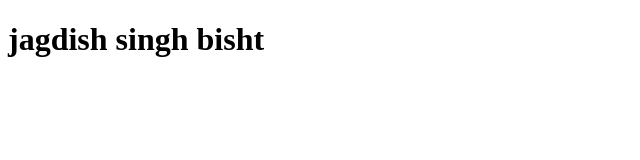
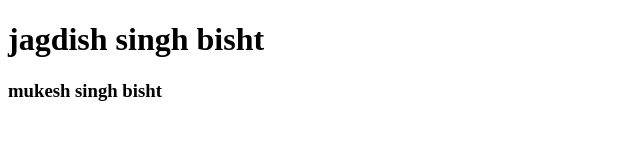
Before and after one commit to Jagdish-bisht/Git-Merge, a plain HTML site: page index.html in a window 1280 px wide. Shown: the whole page, without its empty margins (0-640 px from the left). Drawn offline with Linux system fonts and the light colour scheme.

Commit message:
adding mukesh name with h3 tag in htnl file

```diff
--- a/index.html
+++ b/index.html
@@ -7,5 +7,7 @@
 </head>
 <body>
     <h1>jagdish singh bisht</h1>
+
+    <h3>mukesh singh bisht</h3>
 </body>
 </html>
```
